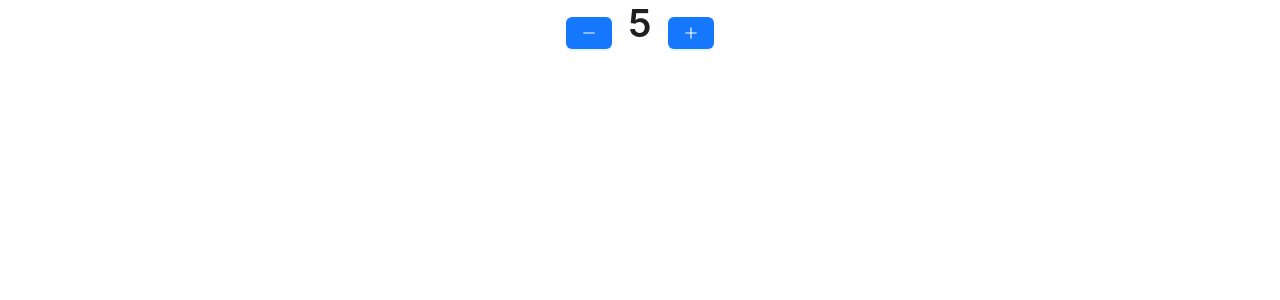
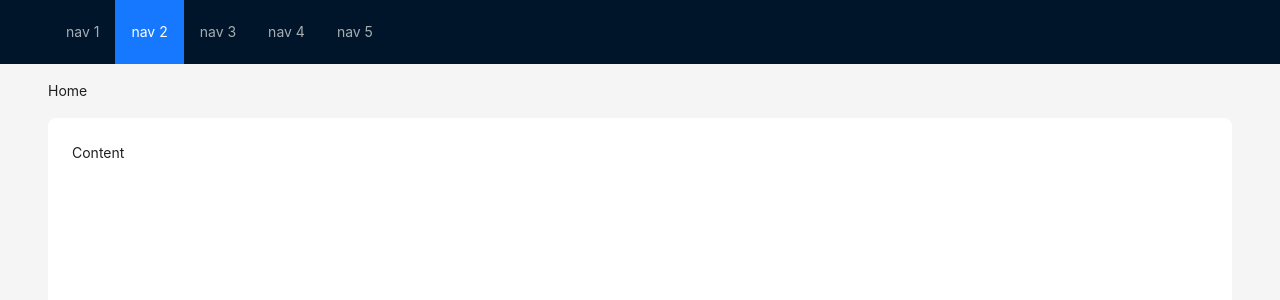
Before and after one commit to Mxmmsv/rest-client-app, a Next.js app: page / in a window 1280 px wide. Shown: the top 300 px of the page. Built offline with nearby package versions, Linux system fonts and the light colour scheme; what @ant-design/nextjs-registry would draw is missing.

Commit message:
feat: add main page route and page template

```diff
--- /dev/null
+++ b/src/app/(main)/Main.tsx
@@ -0,0 +1,49 @@
+'use client';
+
+import { Breadcrumb, Layout, Menu, theme } from 'antd';
+import React from 'react';
+
+import Footer from '@/components/footer/Footer';
+
+const { Header, Content } = Layout;
+
+const items = Array.from({ length: 5 }).map((_, index) => ({
+  key: index + 1,
+  label: `nav ${index + 1}`,
+}));
+
+const MainPage: React.FC = () => {
+  const { token } = theme.useToken();
+  const { colorBgContainer, borderRadiusLG } = token;
+
+  return (
+    <Layout className="flex min-h-screen">
+      <Header style={{ display: 'flex', alignItems: 'center' }}>
+        <div className="demo-logo" />
+        <Menu
+          theme="dark"
+          mode="horizontal"
+          defaultSelectedKeys={['2']}
+          items={items}
+          style={{ flex: 1, minWidth: 0 }}
+        />
+      </Header>
+      <Content style={{ padding: '0 48px' }}>
+        <Breadcrumb style={{ margin: '16px 0' }} items={[{ title: 'Home' }]} />
+        <div
+          style={{
+            background: colorBgContainer,
+            minHeight: 280,
+            padding: 24,
+            borderRadius: borderRadiusLG,
+          }}
+        >
+          Content
+        </div>
+      </Content>
+      <Footer />
+    </Layout>
+  );
+};
+
+export default MainPage;
--- /dev/null
+++ b/src/app/(main)/page.tsx
@@ -0,0 +1,5 @@
+import Main from './Main';
+
+export default function MainPage() {
+  return <Main />;
+}
--- a/src/app/page.tsx
+++ /dev/null
@@ -1,36 +0,0 @@
-'use client';
-
-import { MinusOutlined, PlusOutlined } from '@ant-design/icons';
-import { Button, Flex, Typography } from 'antd';
-
-import { useAppDispatch, useAppSelector } from '@/lib/store/hooks';
-import { increment, decrement } from '@/lib/store/slice/counterSlice';
-
-import { getCounterValue } from '../lib/store/selectors/counter';
-
-export default function Home() {
-  const value = useAppSelector(getCounterValue);
-  const dispatch = useAppDispatch();
-
-  return (
-    <Flex justify="center" align="center" gap="middle">
-      <Button
-        type="primary"
-        disabled={value <= 0}
-        onClick={() => dispatch(decrement())}
-        aria-label="decrement"
-      >
-        <MinusOutlined />
-      </Button>
-      <Typography.Title>{value}</Typography.Title>
-      <Button
-        type="primary"
-        disabled={value >= 10}
-        onClick={() => dispatch(increment())}
-        aria-label="increment"
-      >
-        <PlusOutlined />
-      </Button>
-    </Flex>
-  );
-}
```
